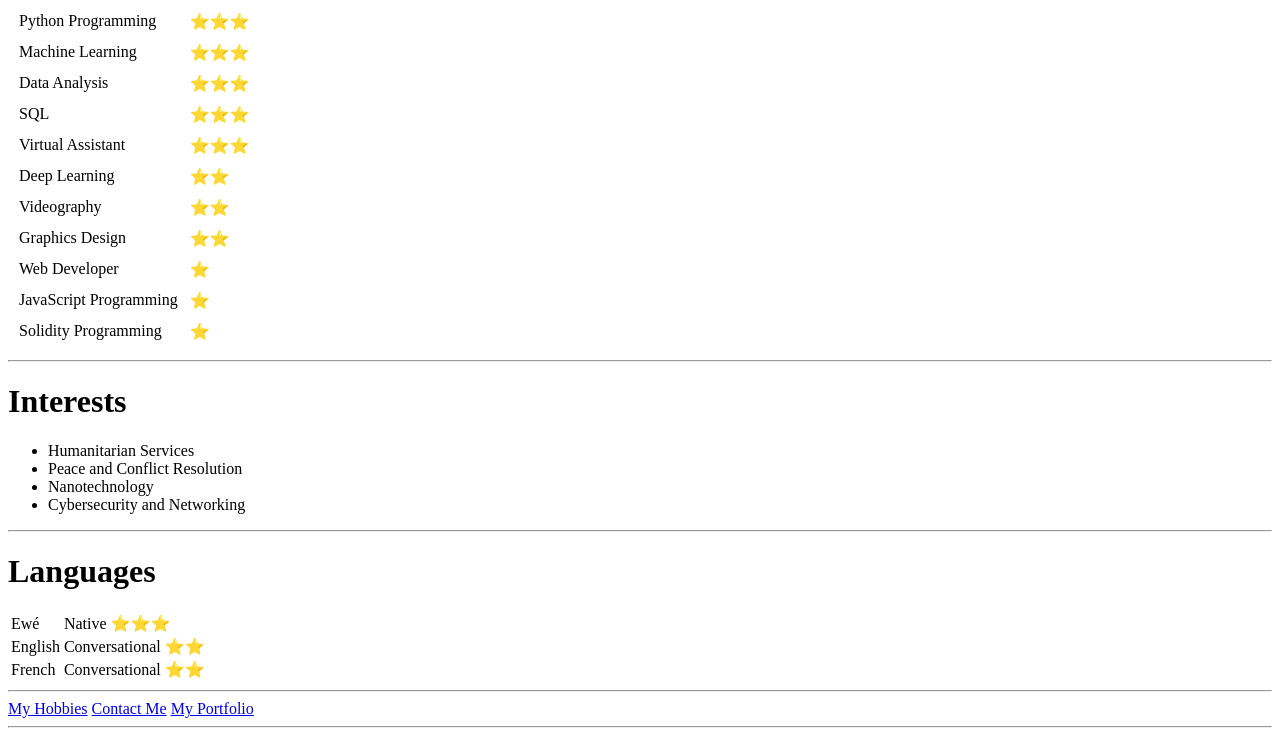
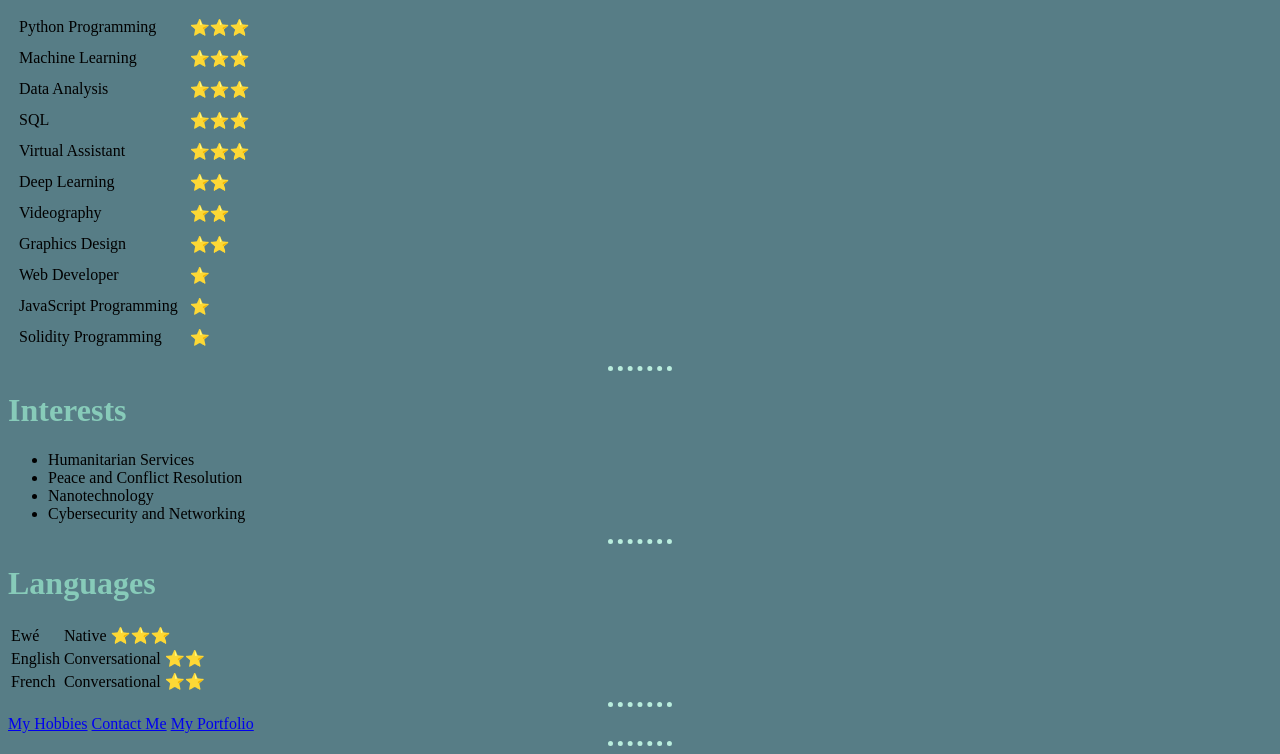
Before and after one commit to bliboalbert/cv-resume, a plain HTML site: page index.html in a window 1280 px wide. Shown: the part 437-1191 px from the top of the page. Drawn offline with Linux system fonts and the light colour scheme.

Commit message:
uploaded version 1.1 of personal site

```diff
--- a/index.html
+++ b/index.html
@@ -6,7 +6,7 @@
         <title>Albert's Personal site</title>
         <meta name="description" content="A celebrated topnotch Python Developer, Machine Learning Engineer and Chemical Engineer.">
         <meta name="viewport" content="width=device-width, initial-scale=1">
-        <link rel="stylesheet" href="">
+        <link rel="stylesheet" href="styles.css">
     </head>
     <body>
         <table cellspacing="10">
@@ -158,7 +158,7 @@
                     Ewé
                 </td>
                 <td>
-                    Native ⭐⭐⭐
+                    Native         ⭐⭐⭐
                 </td>
             </tr>
             <tr>
--- /dev/null
+++ b/styles.css
@@ -0,0 +1,14 @@
+body {
+    background-color: #577D86;
+}
+
+h1 {
+    color: #87CBB9;
+}
+
+hr {
+    border-color: #B9EDDD;
+    border-style: dotted none none;
+    border-width: 5px;
+    width: 5%;
+}
```
Also changed, not shown: contact-me.html (+1 -1 lines), hobby.html (+1 -1 lines).
